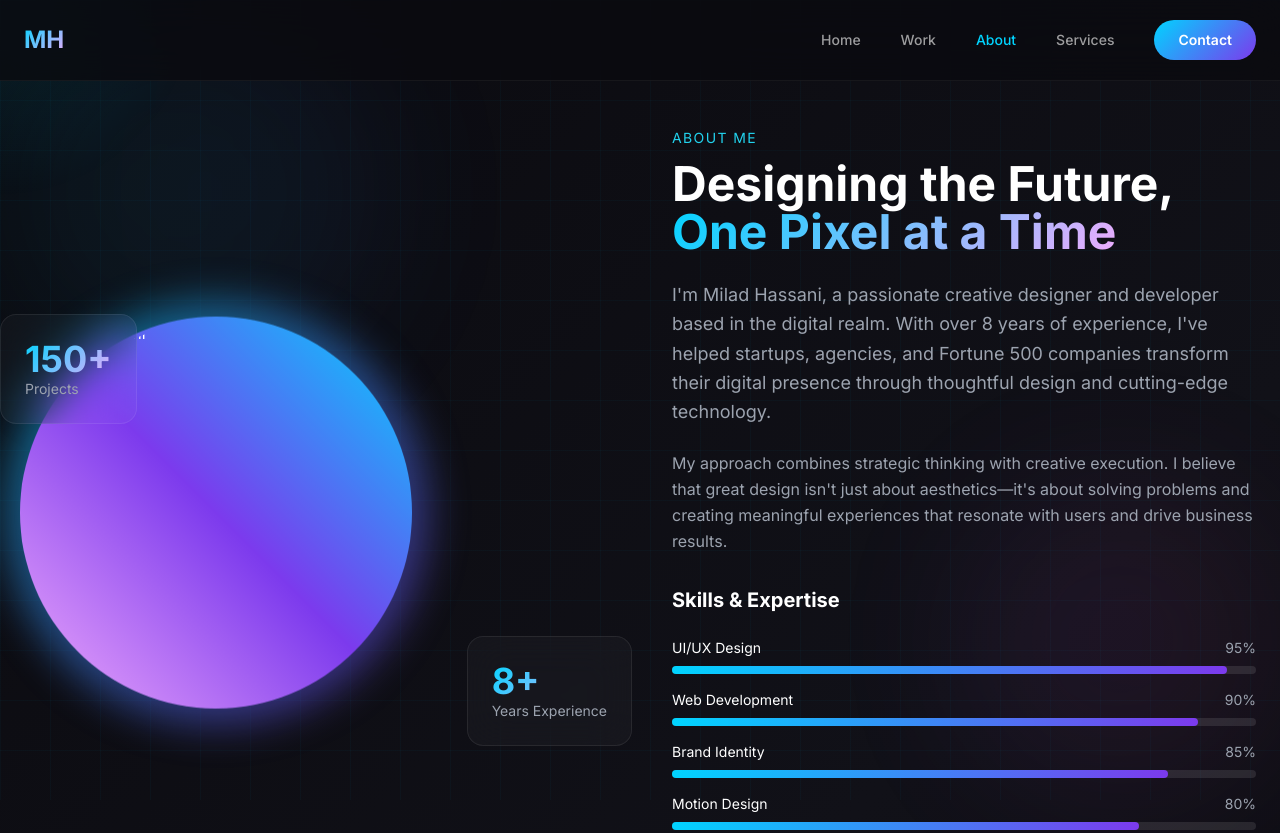
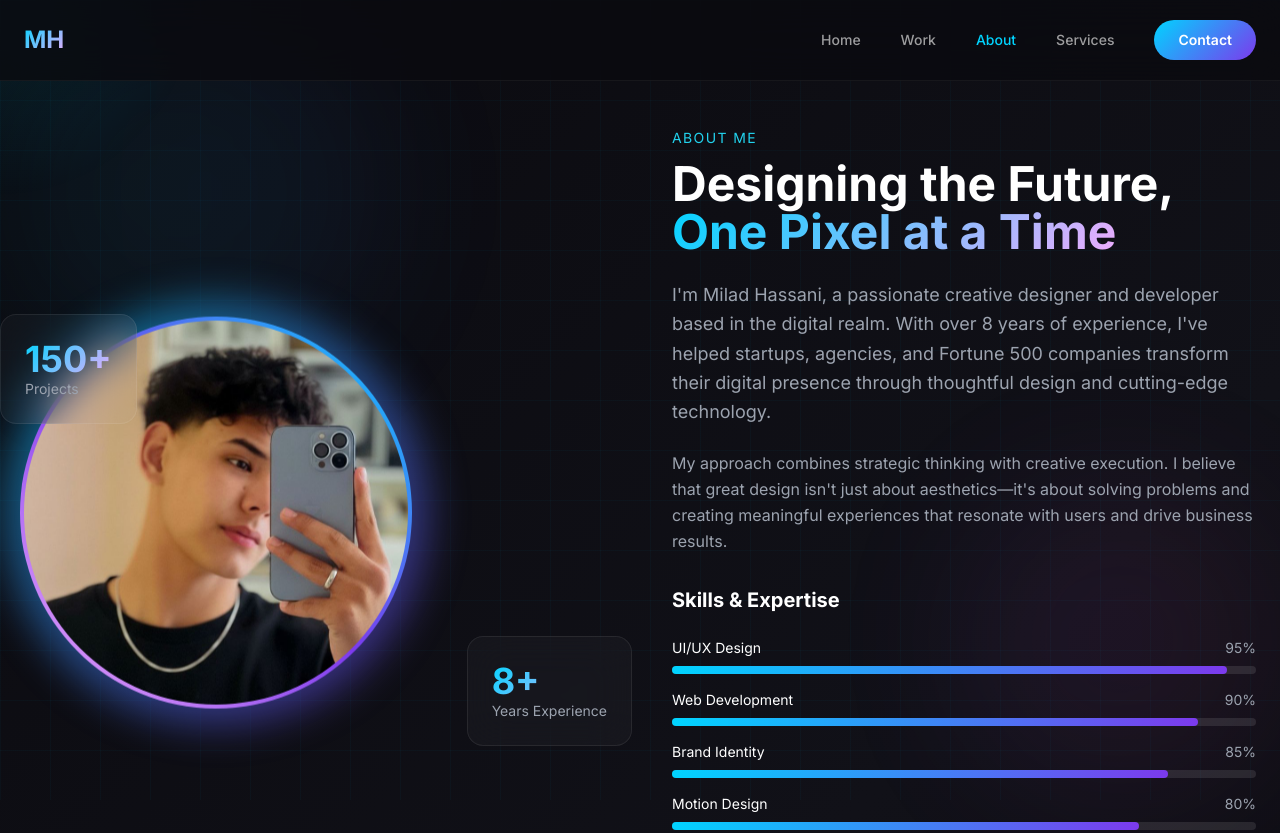
Before and after one commit to mmiladhassani-maker/portfolio, a plain HTML site: page about.html in a window 1280 px wide. Shown: the top 833 px of the page. Drawn offline with nearby package versions, Linux system fonts and the light colour scheme.

Commit message:
Fix profile image URL for live website

```diff
--- a/about.html
+++ b/about.html
@@ -75,7 +75,7 @@
                 <div class="reveal">
                     <div class="relative">
                         <div class="profile-ring w-72 h-72 md:w-96 md:h-96 float-slow">
-                            <img src="C:\Users\DELL\OneDrive\Pictures\Screenshots\photo_2025-12-19_09-44-16.jpg" alt="Milad Hassani" class="w-full h-full object-cover rounded-full">
+                            <img src="https://raw.githubusercontent.com/mmiladhassani-maker/portfolio/master/profile.jpg" alt="Milad Hassani" class="w-full h-full object-cover rounded-full">
                         </div>
                         <div class="absolute -bottom-6 -right-6 glass-panel p-6 rounded-2xl">
                             <p class="text-4xl font-bold gradient-text">8+</p>
```
Also changed, not shown: index.html (+1 -1 lines).
